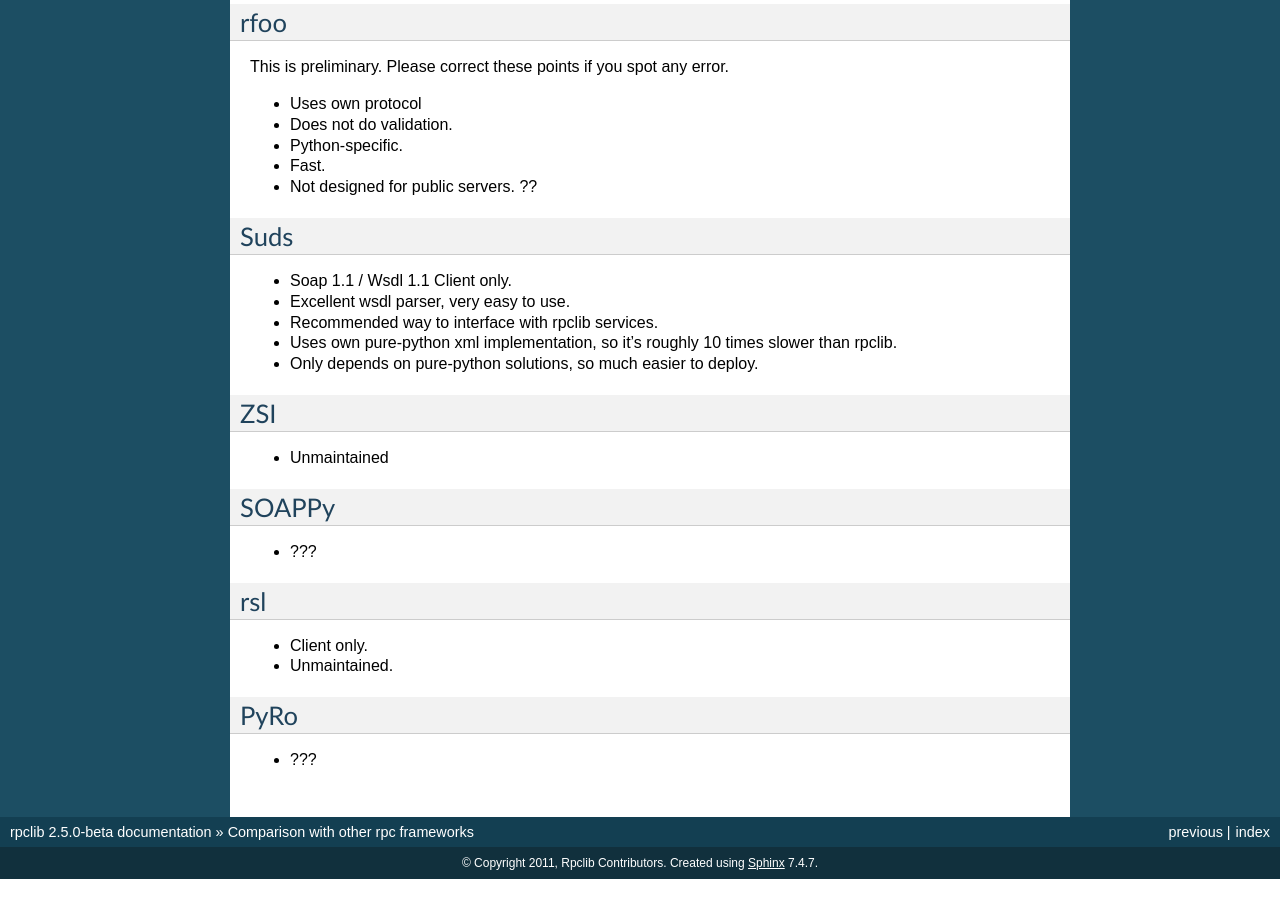
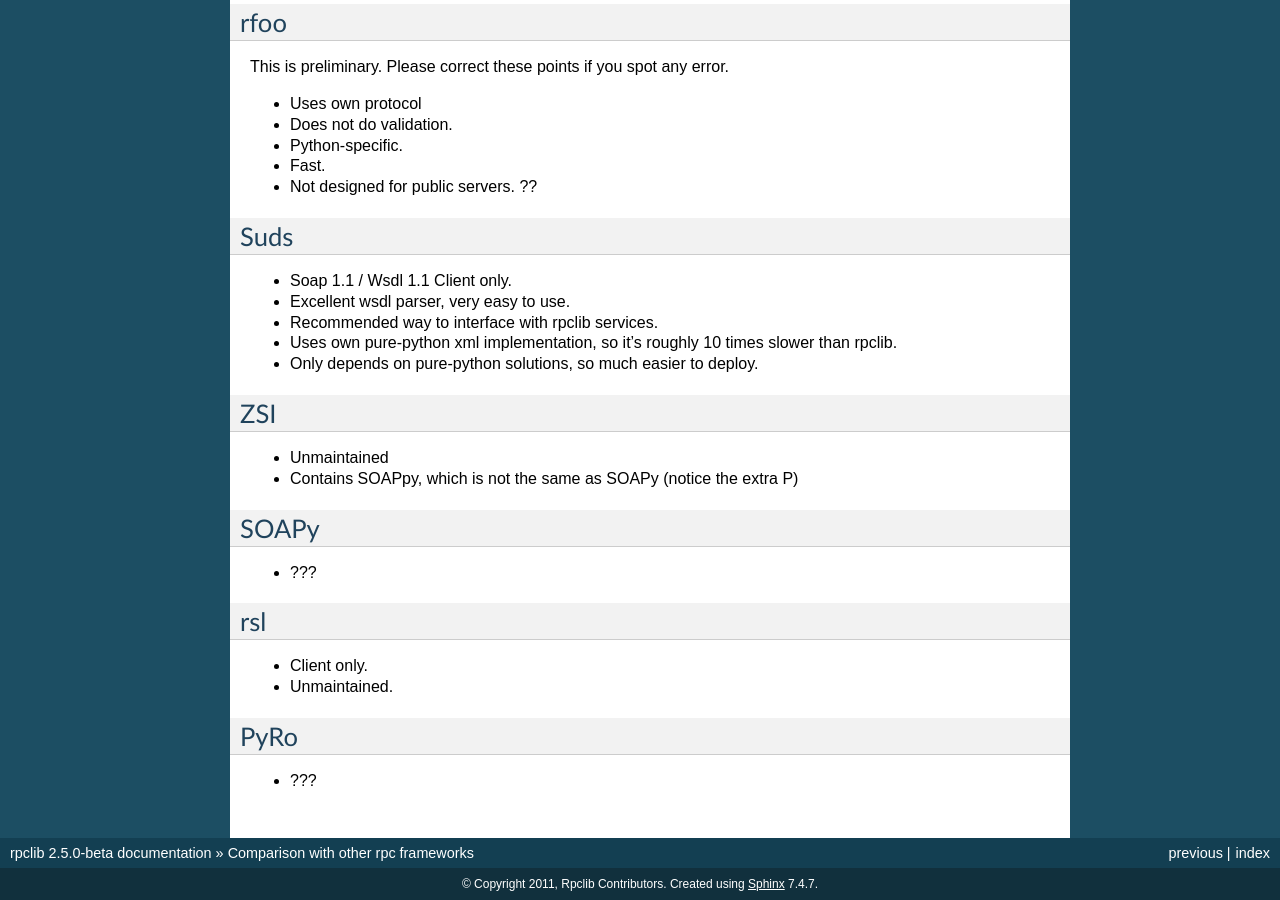
Before and after one commit to arskom/spyne, a Sphinx documentation site: the page built from doc/source/comparison.rst, in a window 1280 px wide and 900 px high, scrolled down 1353 px. Built offline with Sphinx 7.4.7, drawn with Linux system fonts in a browser that asks for light colours; before the commit the page ends 2232 px from its top, so only the background shows below that.

Commit message:
doc/comparison: SOAPy != SOAPPy

```diff
--- a/doc/source/comparison.rst
+++ b/doc/source/comparison.rst
@@ -98,8 +98,9 @@
 ---
 
 * Unmaintained
+* Contains SOAPpy, which is not the same as SOAPy (notice the extra P)
 
-SOAPPy
+SOAPy
 ------
 
 * ???
```
